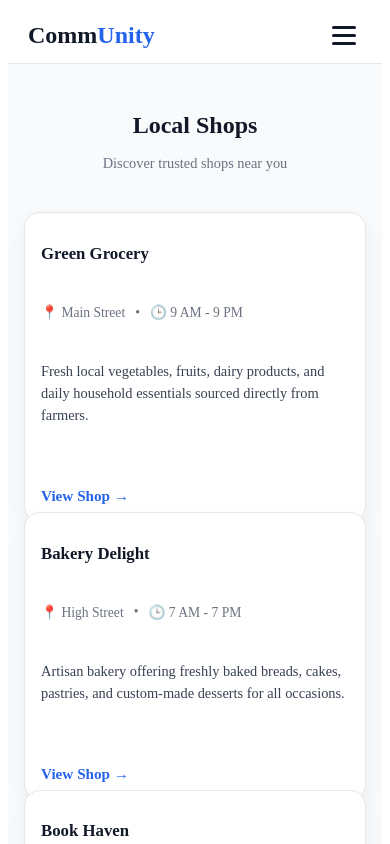
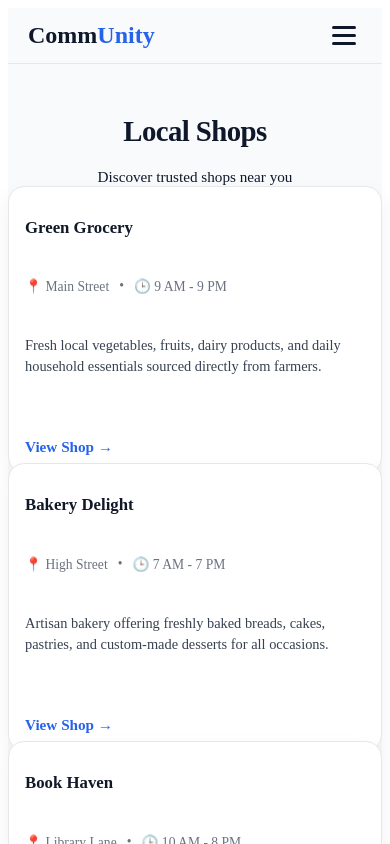
Before and after one commit to Nadeem200421/project6, a Next.js app: page /shops in a window 390 px wide. Shown: the top 844 px of the page. Built offline with nearby package versions, Linux system fonts and the light colour scheme.

Commit message:
Refactor shops-page styles with CSS variables

```diff
--- a/app/styles/shops-page.css
+++ b/app/styles/shops-page.css
@@ -1,56 +1,50 @@
+/* =========================
+   Theme Variables
+========================= */
+:root {
+  --primary: #2563eb;
+
+  --bg-light: #f9fafb;
+  --bg-dark: #0f172a;
+
+  --text-light: #0f172a;
+  --text-dark: #f8fafc;
+
+  --border-light: #e5e7eb;
+  --border-dark: #334155;
+}
+
 /* =========================
    Page Wrapper
 ========================= */
 .shops-page {
-  padding: 3rem 1rem;
-  background: #f9fafb;
+  background: var(--bg-light);
+  min-height: 100vh;
+  color: var(--text-light);
 }
 
 .dark .shops-page {
-  background: #111827;
-}
-
-/* =========================
-   Container
-========================= */
-.shops-container {
-  max-width: 1200px;
-  margin: 0 auto;
+  background: var(--bg-dark);
+  color: var(--text-dark);
 }
 
 /* =========================
    Header
 ========================= */
-.shops-header {
-  margin-bottom: 2.5rem;
-}
-
 .shops-header h1 {
-  font-size: 2rem;
-  font-weight: 700;
-  color: #111827;
+  letter-spacing: -0.02em;
 }
 
 .shops-header p {
-  margin-top: 0.5rem;
-  font-size: 1rem;
-  color: #6b7280;
-}
-
-.dark .shops-header h1 {
-  color: #f9fafb;
-}
-
-.dark .shops-header p {
-  color: #d1d5db;
+  max-width: 520px;
+  margin: 0 auto;
 }
 
 /* =========================
-   Grid Layout
+   Grid
 ========================= */
 .shops-grid {
   display: grid;
-  grid-template-columns: repeat(3, 1fr);
   gap: 1.5rem;
 }
 
@@ -58,46 +52,49 @@
    Empty State
 ========================= */
 .shops-empty {
-  padding: 3rem;
-  text-align: center;
-  color: #6b7280;
-  font-size: 1rem;
-}
-
-.dark .shops-empty {
-  color: #d1d5db;
+  font-size: 0.95rem;
+  opacity: 0.85;
 }
 
 /* =========================
-   Tablet (≤1024px)
+   ShopCard link safety
 ========================= */
-@media (max-width: 1024px) {
-  .shops-grid {
-    grid-template-columns: repeat(2, 1fr);
+.shop-card-link {
+  text-decoration: none;
+  color: inherit;
+  display: block;
+}
+
+/* =========================
+   Responsive Tweaks
+========================= */
+
+/* Mobile */
+@media (max-width: 800px) {
+  .shops-page {
+    padding-top: 2rem;
+    padding-bottom: 3rem;
   }
 
   .shops-header h1 {
-    font-size: 1.75rem;
+    font-size: 1.8rem;
+  }
+
+  .shops-header p {
+    font-size: 0.95rem;
   }
 }
 
-/* =========================
-   Mobile (≤800px)
-========================= */
-@media (max-width: 800px) {
-  .shops-page {
-    padding: 2rem 1rem;
-  }
-
+/* Tablet */
+@media (min-width: 801px) and (max-width: 1024px) {
   .shops-grid {
-    grid-template-columns: 1fr;
-  }
-
-  .shops-header h1 {
-    font-size: 1.5rem;
-  }
-
-  .shops-header p {
-    font-size: 0.9rem;
+    gap: 1.75rem;
   }
 }
+
+/* Laptop / Desktop */
+@media (min-width: 1025px) {
+  .shops-grid {
+    gap: 2rem;
+  }
+}
```
